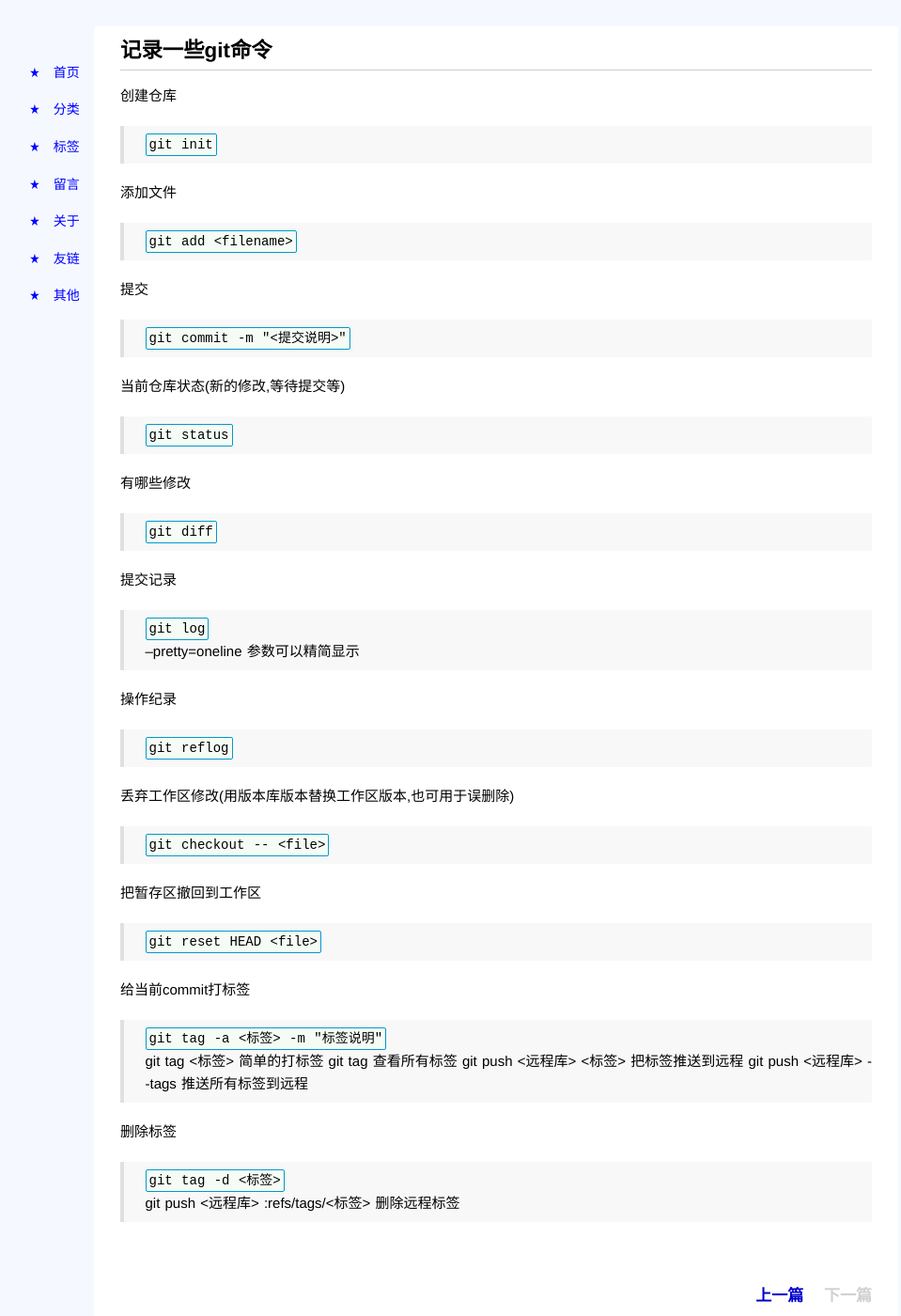
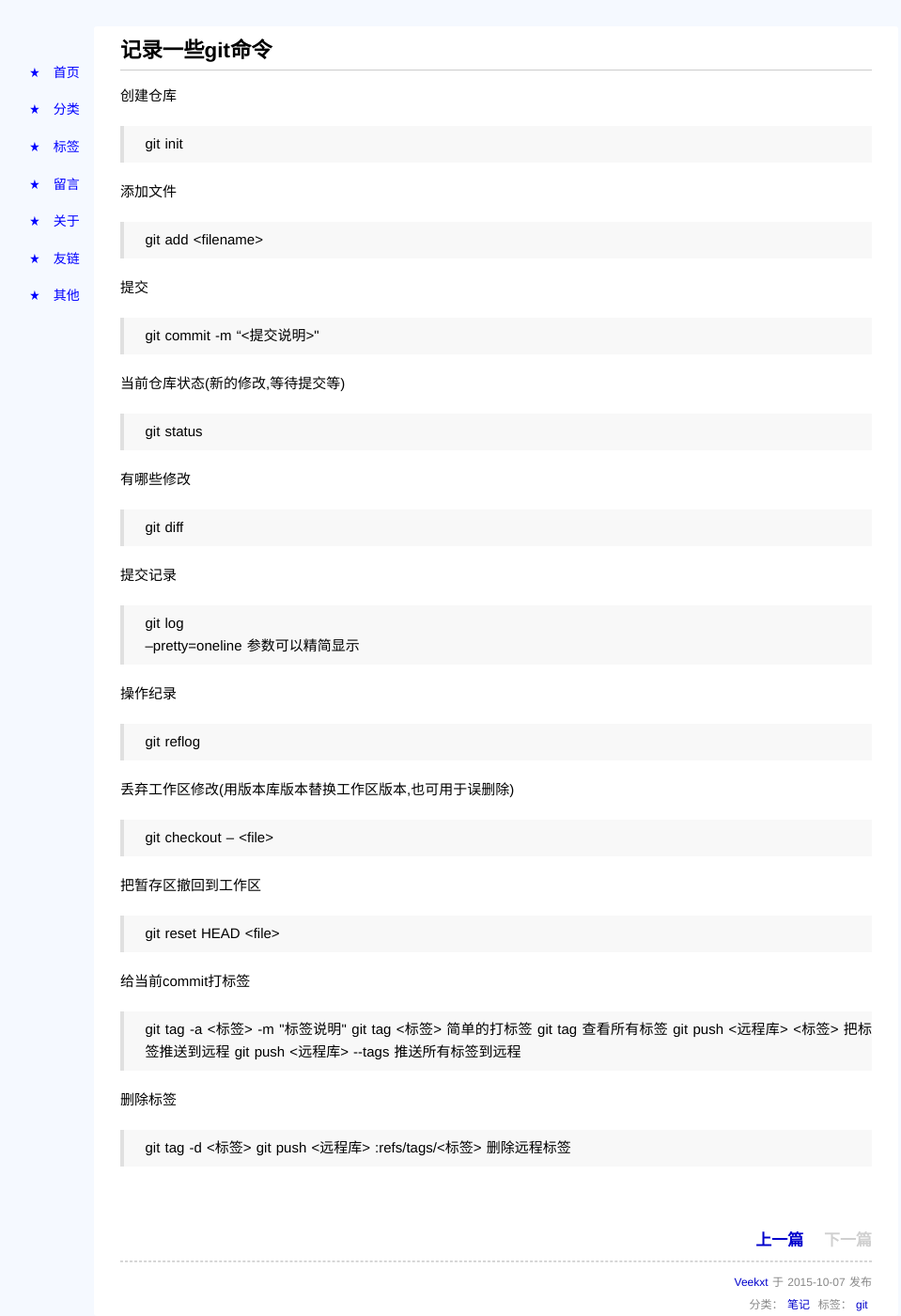
Before and after one commit to veekxt/one-point.github.io, a Jekyll site: the page built from _posts/2015-10-07-git基础.md, in a window 1280 px wide and 1400 px high. Shown: the whole window at 94% size, without its empty margins (112-1071 px from the left). Built offline with Jekyll 4.4.1, drawn with Linux system fonts in a browser that asks for light colours; Markdown is read by kramdown in place of the engine named in the settings; comment, search, counter and statistics services are not loaded.

```diff
--- a/_posts/2015-10-07-git基础.md
+++ b/_posts/2015-10-07-git基础.md
@@ -8,40 +8,40 @@ tags: git
 ---
 
 创建仓库
-> `git init`
+> git init
 
 添加文件
-> `git add <filename>`
+> git add \<filename>
 
 提交
-> `git commit -m "<提交说明>"`
+> git commit -m "<提交说明>"
 
 当前仓库状态(新的修改,等待提交等)
-> `git status`
+> git status
 
 有哪些修改
-> `git diff`
+> git diff
 
 提交记录
-> `git log`
+> git log
 --pretty=oneline 参数可以精简显示
 
 操作纪录
-> `git reflog`
+> git reflog
 
 丢弃工作区修改(用版本库版本替换工作区版本,也可用于误删除)
-> `git checkout -- <file>`
+> git checkout -- \<file>
 
 把暂存区撤回到工作区
-> `git reset HEAD  <file>`
+> git reset HEAD  \<file>
 
 给当前commit打标签
-> `git tag -a <标签> -m "标签说明"`
+> git tag -a <标签> -m "标签说明"
 git tag <标签> 简单的打标签
 git tag 查看所有标签
 git push <远程库> <标签> 把标签推送到远程
 git push <远程库> --tags 推送所有标签到远程
 
 删除标签
-> `git tag -d <标签>`
+> git tag -d <标签>
 git push <远程库> :refs/tags/<标签> 删除远程标签
```
